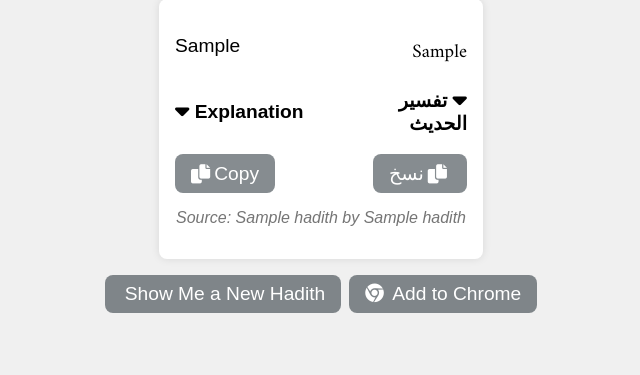
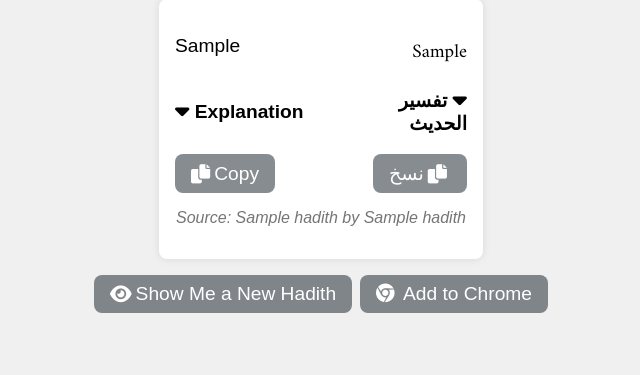
Before and after one commit to daily-islamic-hadith/web-app, a Flask app: template server/hadith_app/templates/index.html in a window 1280 px wide. Shown: the part 281-656 px from the top of the page, without its empty margins (319-959 px from the left). Run offline with Flask 3, Linux system fonts and the light colour scheme; the template is opened without the code that fills it: most values are stand-ins (such as "Sample title", 1, 10 or a date in 2020); parts of the project's set-up code (start-up, migrations or seed data) failed here and were passed over; some libraries are stand-ins or nearby versions.

Commit message:
add icon for show new hadith btn

```diff
--- a/server/hadith_app/static/css/style.css
+++ b/server/hadith_app/static/css/style.css
@@ -114,6 +114,10 @@ details p {
 
 .fa-caret-down:before {
   content: '\f0d7';
+}
+
+.fa-eye::before {
+  content: "\f06e";
 }
 
 @media (min-width: 768px) {
--- a/server/hadith_app/templates/index.html
+++ b/server/hadith_app/templates/index.html
@@ -105,7 +105,7 @@
     {% if hadith is defined and hadith is not none %}
     <div class="button-group">
       <button id="showNewHadith" class="btn" aria-label="Get A New Hadith">
-        <i class="fa-solid"></i>
+        <i class="fa-solid fa-eye"></i>
         <span>Show Me a New Hadith</span>
       </button>
       <a
```
